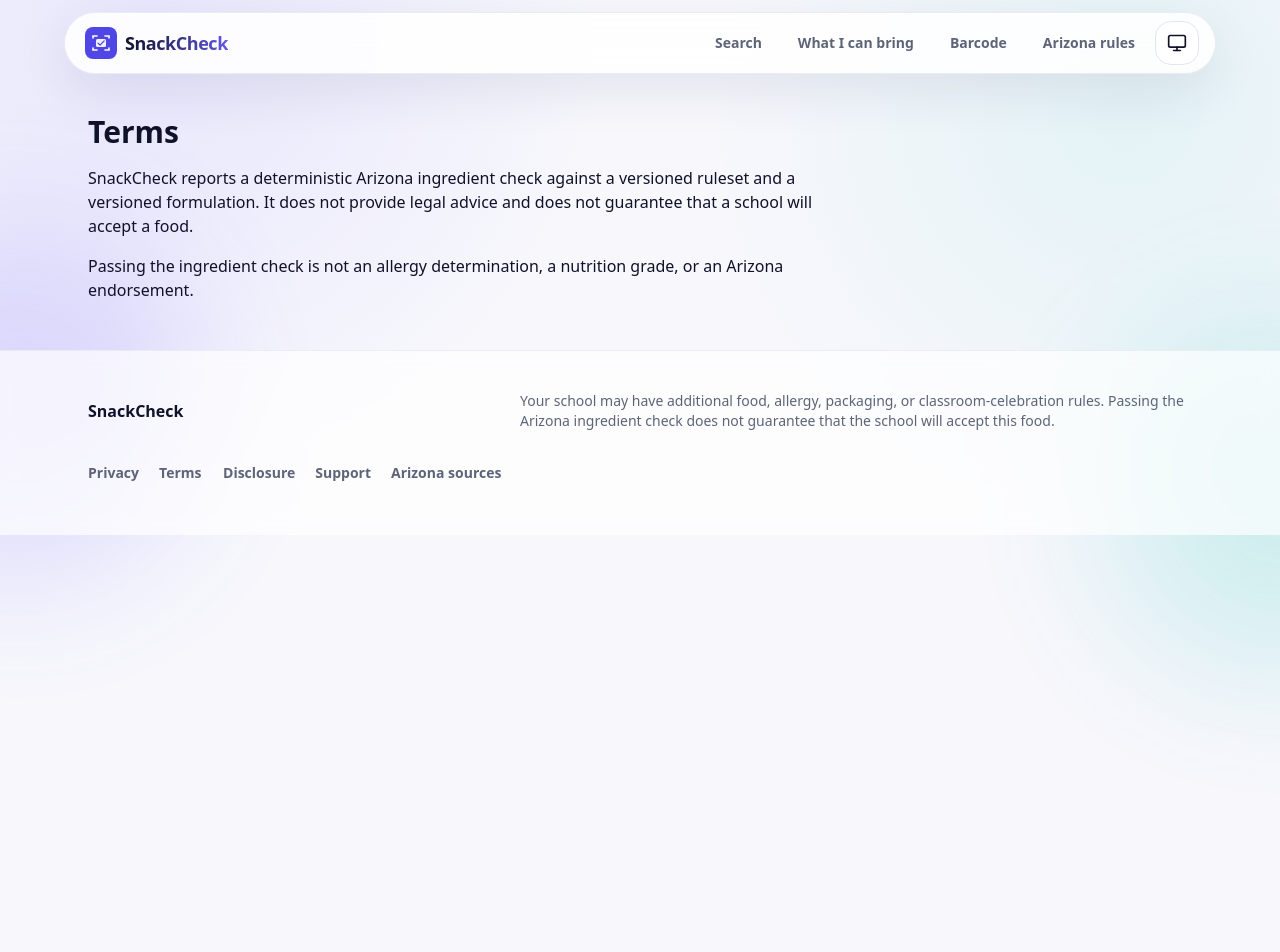
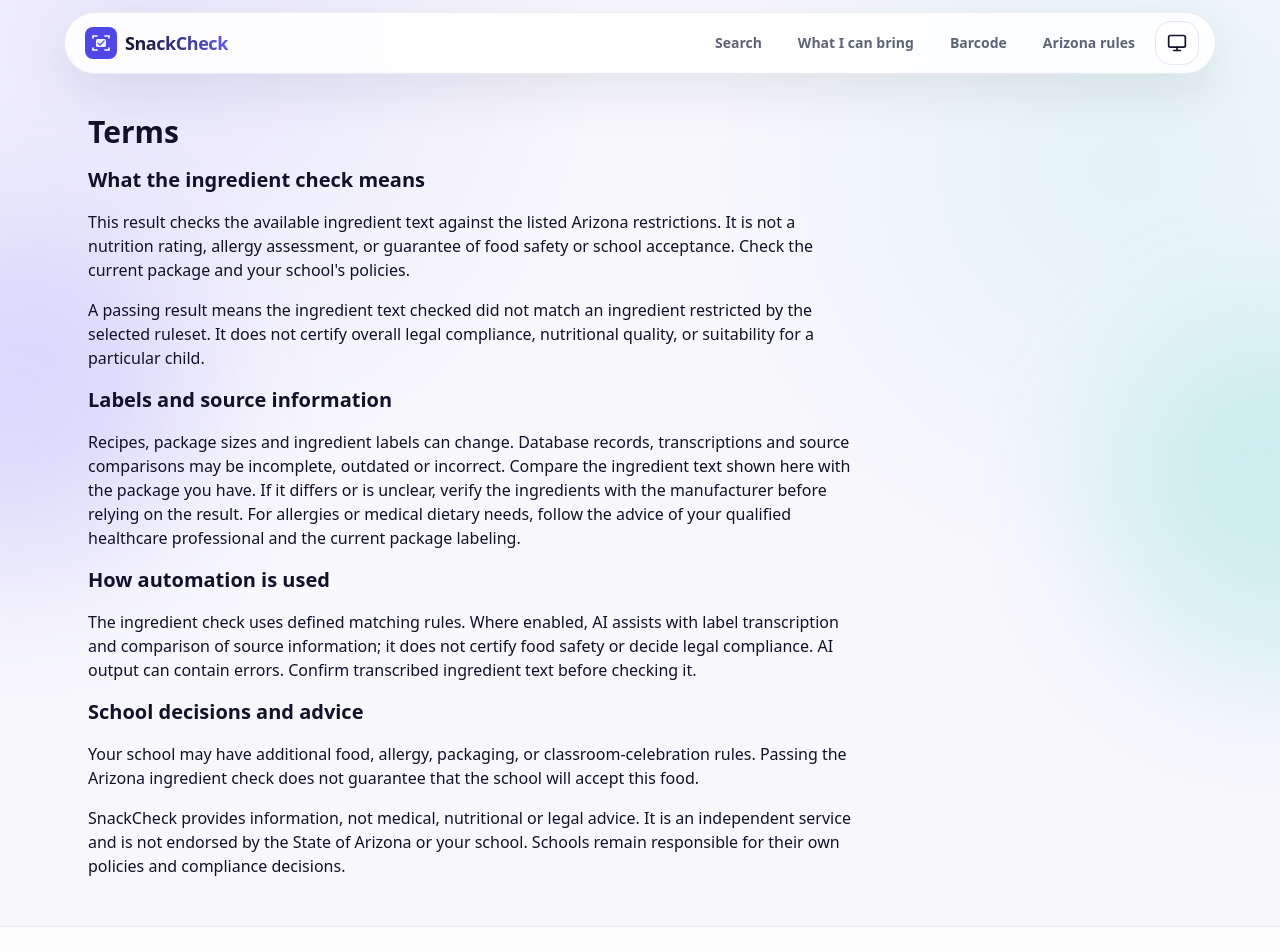
Before and after one commit to ahartman0831/SnackCheck, a Next.js app in the folder apps/web/: page /terms in a window 1280 px wide. Shown: the top 952 px of the page. Before the commit the page ends 800 px from the top, so only its background shows below. Built offline with nearby package versions, Linux system fonts and the light colour scheme; no server answers.

Commit message:
Clarify ingredient screening limits and record OFF evidence pilot

```diff
--- a/apps/web/app/terms/page.tsx
+++ b/apps/web/app/terms/page.tsx
@@ -1,4 +1,5 @@
 import type { Metadata } from "next";
+import { INGREDIENT_CHECK_SCOPE, LOCAL_RULES_DISCLAIMER } from "@/lib/copy";
 import { pageMetadata } from "@/lib/seo";
 
 export const metadata: Metadata = pageMetadata({
@@ -11,14 +12,35 @@ export default function TermsPage() {
   return (
     <article className="flex max-w-3xl flex-col gap-4">
       <h1 className="text-3xl font-semibold">Terms</h1>
+      <h2 className="text-xl font-semibold">What the ingredient check means</h2>
+      <p>{INGREDIENT_CHECK_SCOPE}</p>
       <p>
-        SnackCheck reports a deterministic Arizona ingredient check against a versioned
-        ruleset and a versioned formulation. It does not provide legal advice and does not
-        guarantee that a school will accept a food.
+        A passing result means the ingredient text checked did not match an ingredient
+        restricted by the selected ruleset. It does not certify overall legal compliance,
+        nutritional quality, or suitability for a particular child.
       </p>
+      <h2 className="text-xl font-semibold">Labels and source information</h2>
       <p>
-        Passing the ingredient check is not an allergy determination, a nutrition grade,
-        or an Arizona endorsement.
+        Recipes, package sizes and ingredient labels can change. Database records,
+        transcriptions and source comparisons may be incomplete, outdated or incorrect.
+        Compare the ingredient text shown here with the package you have. If it differs or
+        is unclear, verify the ingredients with the manufacturer before relying on the
+        result. For allergies or medical dietary needs, follow the advice of your
+        qualified healthcare professional and the current package labeling.
+      </p>
+      <h2 className="text-xl font-semibold">How automation is used</h2>
+      <p>
+        The ingredient check uses defined matching rules. Where enabled, AI assists with
+        label transcription and comparison of source information; it does not certify food
+        safety or decide legal compliance. AI output can contain errors. Confirm
+        transcribed ingredient text before checking it.
+      </p>
+      <h2 className="text-xl font-semibold">School decisions and advice</h2>
+      <p>{LOCAL_RULES_DISCLAIMER}</p>
+      <p>
+        SnackCheck provides information, not medical, nutritional or legal advice. It is
+        an independent service and is not endorsed by the State of Arizona or your school.
+        Schools remain responsible for their own policies and compliance decisions.
       </p>
     </article>
   );
--- a/apps/web/components/compliance/status-card.tsx
+++ b/apps/web/components/compliance/status-card.tsx
@@ -1,6 +1,7 @@
 import { CircleAlert, CircleCheck, ScanSearch } from "lucide-react";
 import type { IngredientStatus } from "@snackcheck/contracts";
 import { INGREDIENT_STATUS_LABELS } from "@snackcheck/contracts";
+import { INGREDIENT_CHECK_SCOPE } from "@/lib/copy";
 import { cn } from "@/lib/utils";
 
 const styles: Record<IngredientStatus, string> = {
@@ -31,6 +32,7 @@ export function StatusCard({
       </p>
       <h2 className="mt-2 text-2xl font-semibold">{INGREDIENT_STATUS_LABELS[status]}</h2>
       <p className="mt-3 text-base">{summary}</p>
+      <p className="mt-4 text-sm leading-relaxed">{INGREDIENT_CHECK_SCOPE}</p>
     </section>
   );
 }
--- a/apps/web/components/site-footer.tsx
+++ b/apps/web/components/site-footer.tsx
@@ -2,7 +2,7 @@
 
 import Link from "next/link";
 import { usePathname } from "next/navigation";
-import { LOCAL_RULES_DISCLAIMER } from "@/lib/copy";
+import { INGREDIENT_CHECK_SCOPE, LOCAL_RULES_DISCLAIMER } from "@/lib/copy";
 import { hideAppChrome } from "@/lib/shell";
 
 const links = [
@@ -30,6 +30,7 @@ export function SiteFooter() {
           <p className="text-foreground text-base font-bold">SnackCheck</p>
           <p className="max-w-2xl">{LOCAL_RULES_DISCLAIMER}</p>
         </div>
+        <p className="max-w-3xl">{INGREDIENT_CHECK_SCOPE}</p>
         <nav aria-label="Legal">
           <ul className="flex flex-wrap gap-x-5 gap-y-2">
             {links.map((link) => (
--- a/apps/web/lib/copy.ts
+++ b/apps/web/lib/copy.ts
@@ -3,3 +3,6 @@ export {
   LOCAL_RULES_DISCLAIMER,
   PARENT_OWN_CHILD_DISCLAIMER,
 } from "@snackcheck/contracts";
+
+export const INGREDIENT_CHECK_SCOPE =
+  "This result checks the available ingredient text against the listed Arizona restrictions. It is not a nutrition rating, allergy assessment, or guarantee of food safety or school acceptance. Check the current package and your school's policies.";
```
Also changed, not shown: 2 other files (tests, documents, lock files or other folders).
